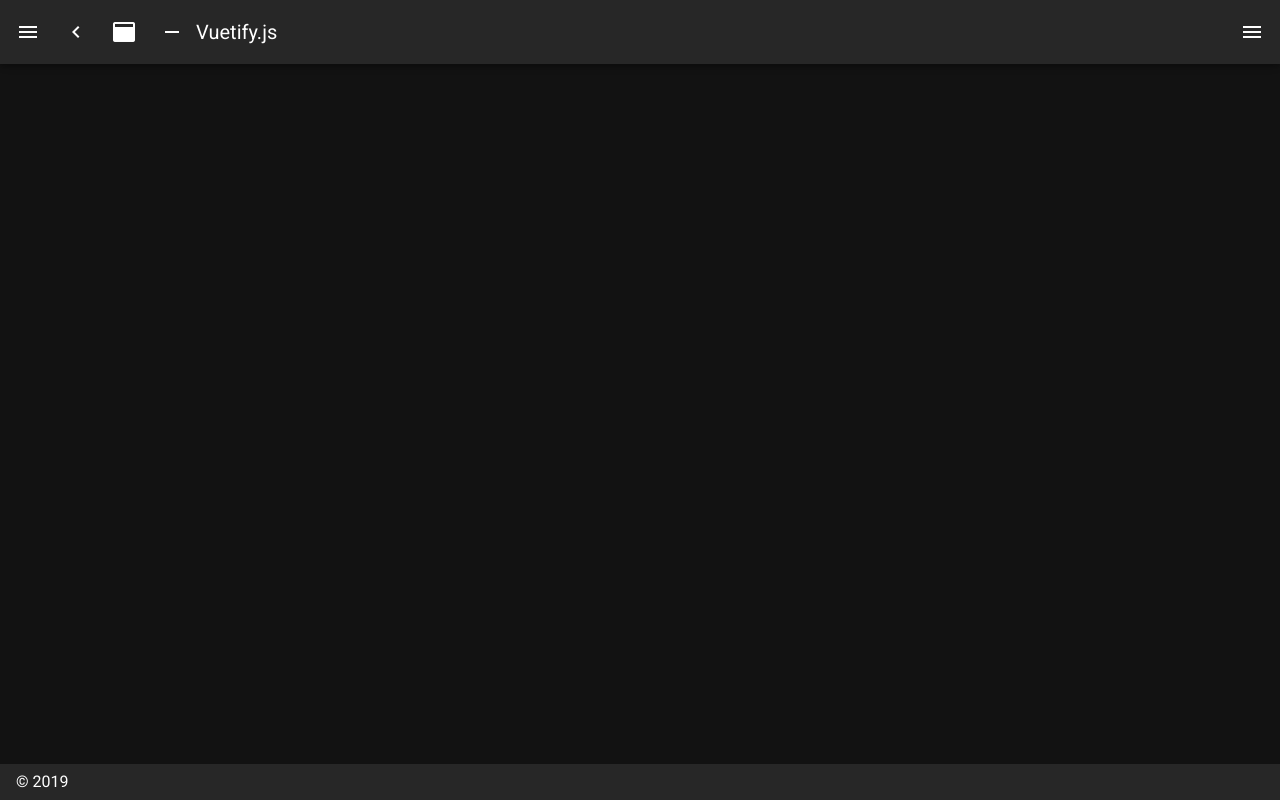
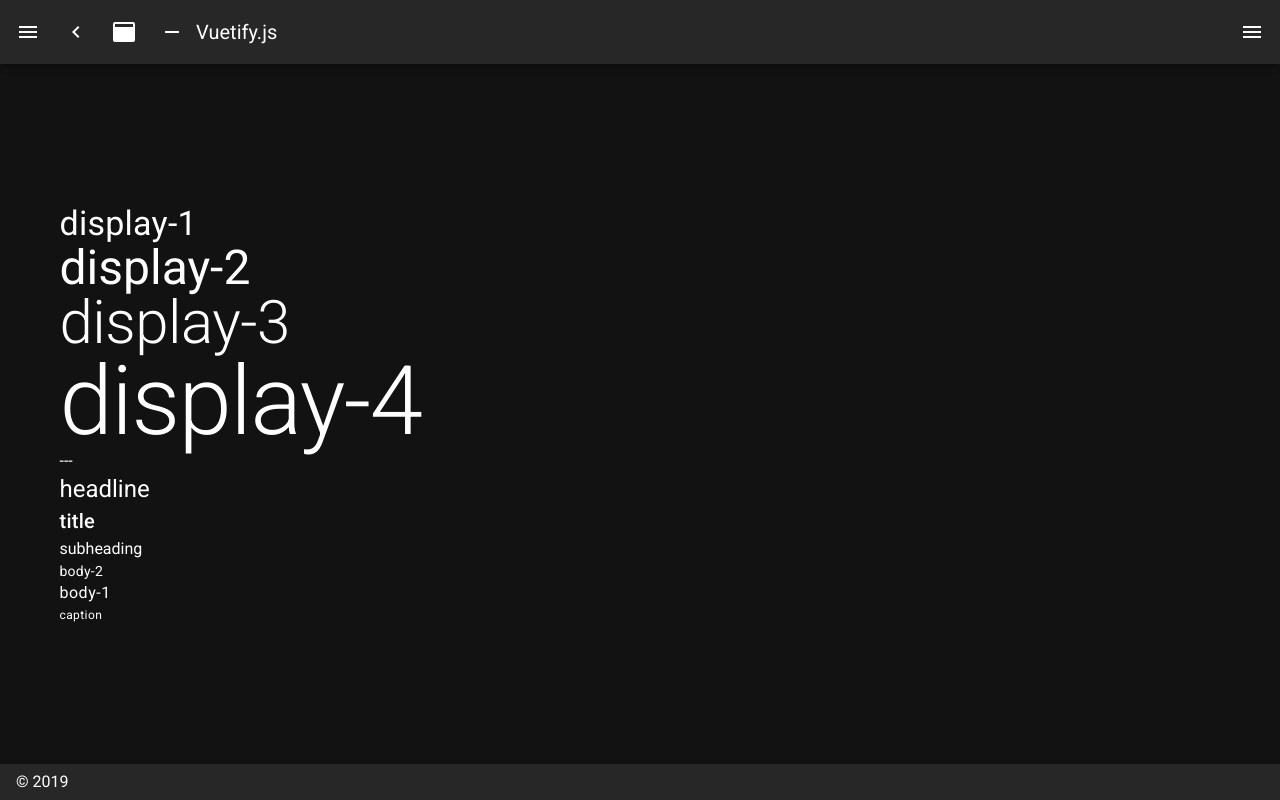
Before and after one commit to Trip506/compimax, a Nuxt app: page /text-types in a window 1280 px wide. Before the commit this address had no page. Built offline with nearby package versions, Linux system fonts and the light colour scheme.

Commit message:
Added text-types pages

```diff
--- a/layouts/default.vue
+++ b/layouts/default.vue
@@ -65,6 +65,11 @@ export default {
 					to: "/"
 				},
 				{
+					icon: "mdi-text",
+					title: "text types",
+					to: "/text-types"
+				},
+				{
 					icon: "mdi-chart-bubble",
 					title: "Inspire",
 					to: "/inspire"
--- /dev/null
+++ b/pages/text-types.vue
@@ -0,0 +1,15 @@
+<template>
+	<div>
+		<div class="display-1">display-1</div>
+		<div class="display-2">display-2</div>
+		<div class="display-3">display-3</div>
+		<div class="display-4">display-4</div>
+		<div>---</div>
+		<div class="headline">headline</div>
+		<div class="title">title</div>
+		<div class="subheading">subheading</div>
+		<div class="body-2">body-2</div>
+		<div class="body-1">body-1</div>
+		<div class="caption">caption</div>
+	</div>
+</template>
```
